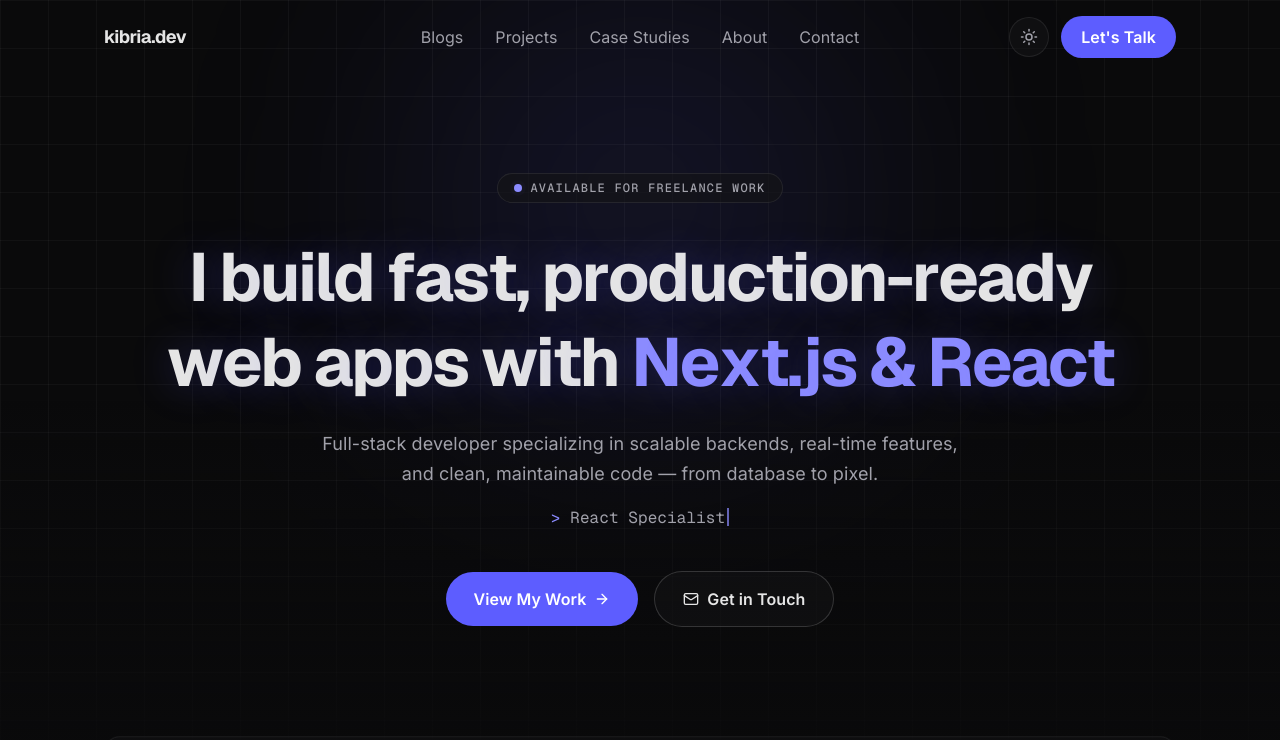
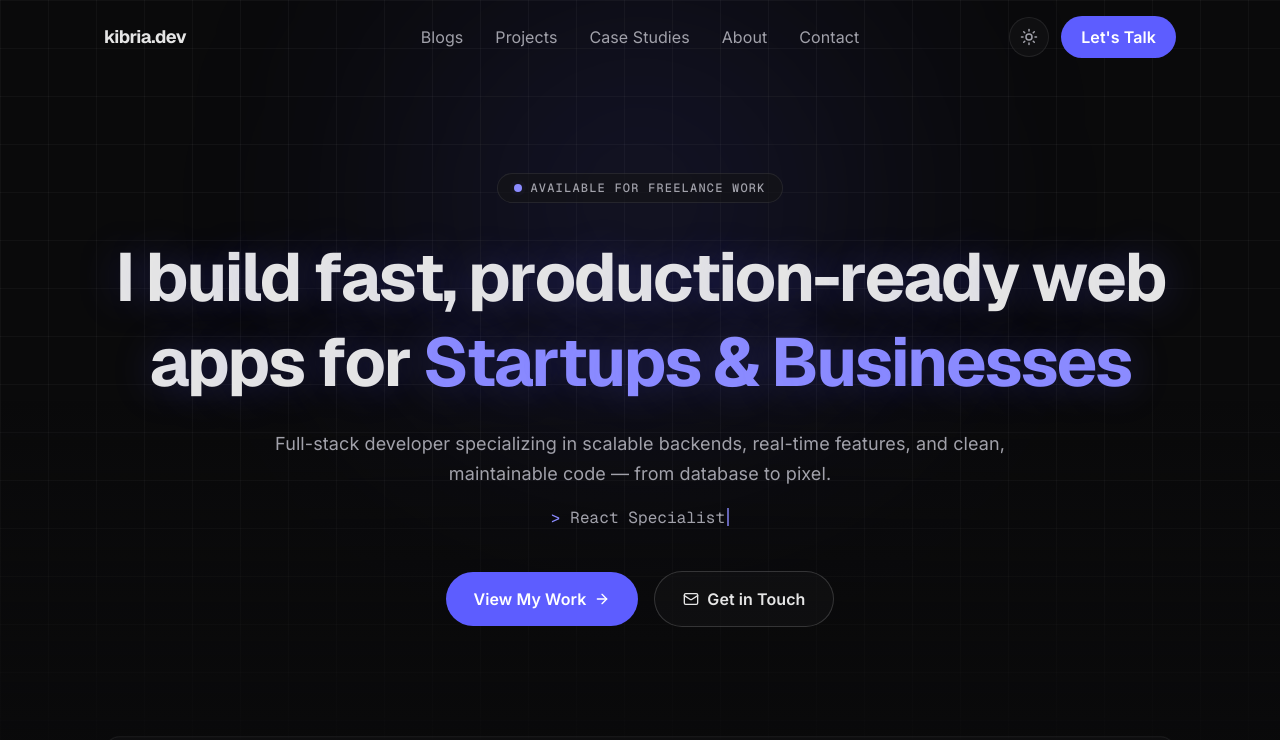
Before and after one commit to kibriahq/portfolio, a Next.js app: page / in a window 1280 px wide. Shown: the top 740 px of the page. Built offline with nearby package versions, Linux system fonts and the light colour scheme.

Commit message:
update home page hero section

```diff
--- a/components/landing/Hero.tsx
+++ b/components/landing/Hero.tsx
@@ -95,13 +95,13 @@
 
       {/* Headline */}
       <h1 ref={headlineRef} className="font-display text-headline-lg font-bold leading-tight text-foreground md:text-display text-glow">
-        I build fast, production-ready
-        <br className="hidden sm:block" /> web apps with{" "}
-        <span className="text-primary">Next.js &amp; React</span>
+        I build fast, production-ready web
+        <br className="hidden sm:block" /> apps for{" "}
+        <span className="text-primary">Startups &amp; Businesses</span>
       </h1>
 
       {/* Subheadline */}
-      <p ref={subheadlineRef} className="mx-auto mt-6 max-w-2xl font-sans text-body-lg text-muted">
+      <p ref={subheadlineRef} className="mx-auto mt-6 max-w-3xl font-sans text-body-lg text-muted">
         Full-stack developer specializing in scalable backends, real-time
         features, and clean, maintainable code — from database to pixel.
       </p>
```
